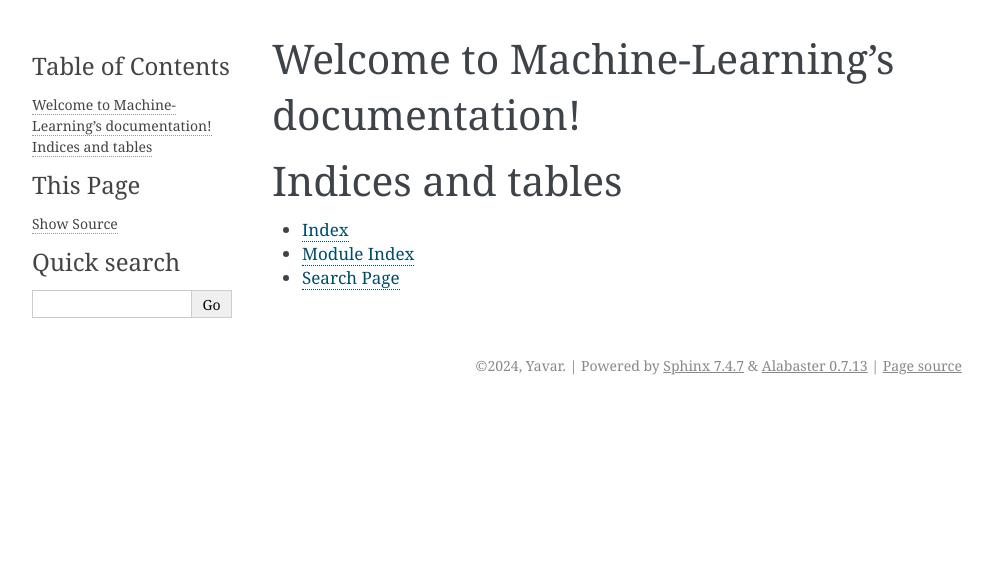
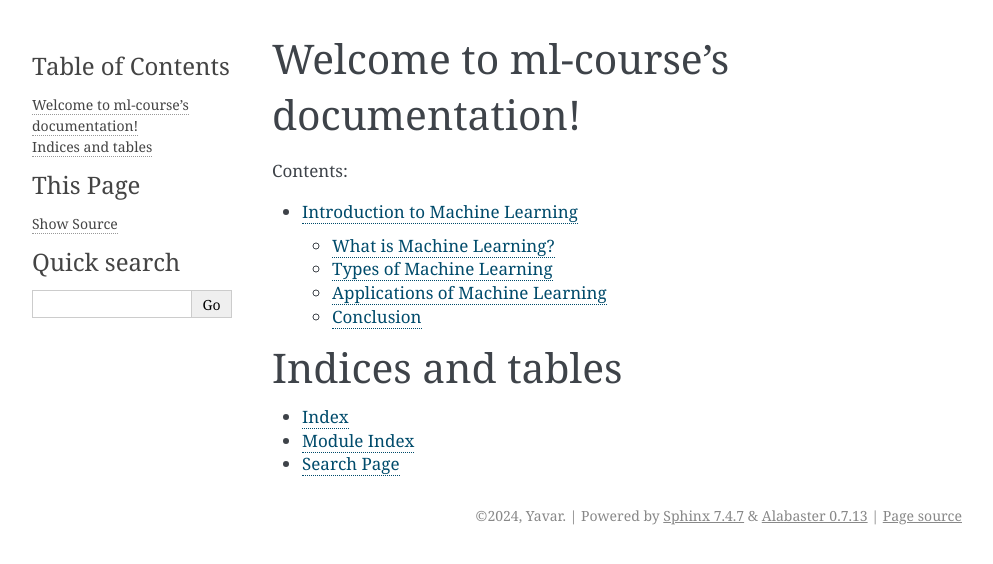
Before and after one commit to Yavar-Azar/ML_Course, a Sphinx documentation site: the page built from docs/index.rst, in a window 1280 px wide. Shown: the top 564 px of the page, without its empty margins (148-1141 px from the left). Built offline with Sphinx 7.4.7, drawn with Linux system fonts in a browser that asks for light colours; some of the changed lines change nothing that is shown.

Commit message:
insert intro

```diff
--- a/docs/index.rst
+++ b/docs/index.rst
@@ -1,15 +1,16 @@
-.. Machine-Learning documentation master file, created by
-   sphinx-quickstart on Tue Sep 10 20:17:51 2024.
+.. ml-course documentation master file, created by
+   sphinx-quickstart on Tue Sep 10 18:50:57 2024.
    You can adapt this file completely to your liking, but it should at least
    contain the root `toctree` directive.
 
-Welcome to Machine-Learning's documentation!
-============================================
+Welcome to ml-course's documentation!
+=====================================
 
 .. toctree::
    :maxdepth: 2
    :caption: Contents:
 
+   intro/machine_learning_intro
 
 
 Indices and tables
--- /dev/null
+++ b/docs/intro/machine_learning_intro.rst
@@ -0,0 +1,34 @@
+.. _machine-learning-introduction:
+
+Introduction to Machine Learning
+================================
+
+What is Machine Learning?
+--------------------------
+Machine Learning (ML) is a subfield of artificial intelligence (AI) that focuses on building systems that can learn from and make decisions based on data. Instead of being explicitly programmed with rules, machine learning algorithms use patterns in data to make predictions, classifications, or decisions.
+
+Types of Machine Learning
+--------------------------
+There are three main types of machine learning:
+
+1. **Supervised Learning**:
+   In supervised learning, the model is trained on labeled data. The model is provided with input-output pairs, and the goal is to learn a mapping from inputs to the correct outputs. For example, predicting house prices based on historical data.
+
+2. **Unsupervised Learning**:
+   In unsupervised learning, the data is not labeled. The goal is to find hidden structures or patterns within the data. An example of unsupervised learning is clustering customers based on purchasing behavior.
+
+3. **Reinforcement Learning**:
+   In reinforcement learning, the model learns by interacting with its environment and receiving feedback in the form of rewards or penalties. The goal is to maximize the cumulative reward over time, such as teaching a robot to navigate through a maze.
+
+Applications of Machine Learning
+--------------------------------
+Machine learning has a wide range of applications, including:
+
+- **Image and speech recognition** (e.g., face recognition, voice assistants)
+- **Natural language processing** (e.g., chatbots, language translation)
+- **Healthcare** (e.g., disease diagnosis, drug discovery)
+- **Finance** (e.g., fraud detection, stock price prediction)
+
+Conclusion
+----------
+Machine learning is a powerful tool that enables systems to learn from data and improve over time. With the increasing availability of data and computational power, machine learning is becoming an essential part of many industries and technologies.
```
